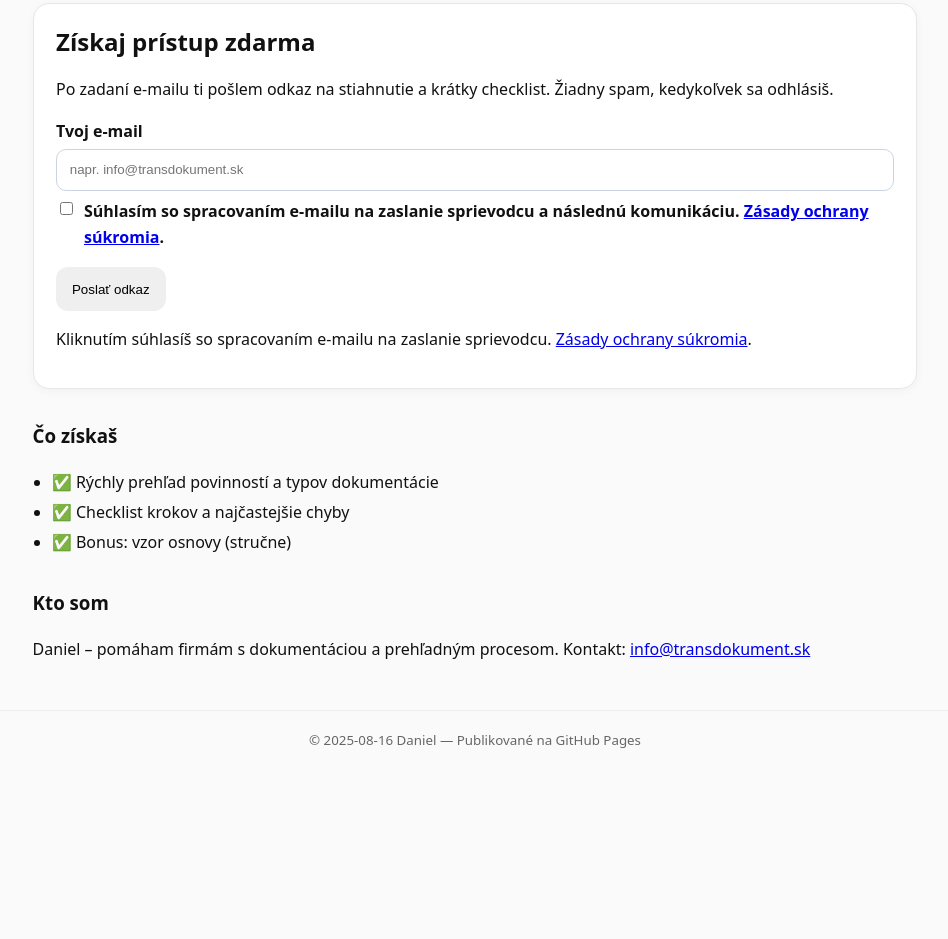
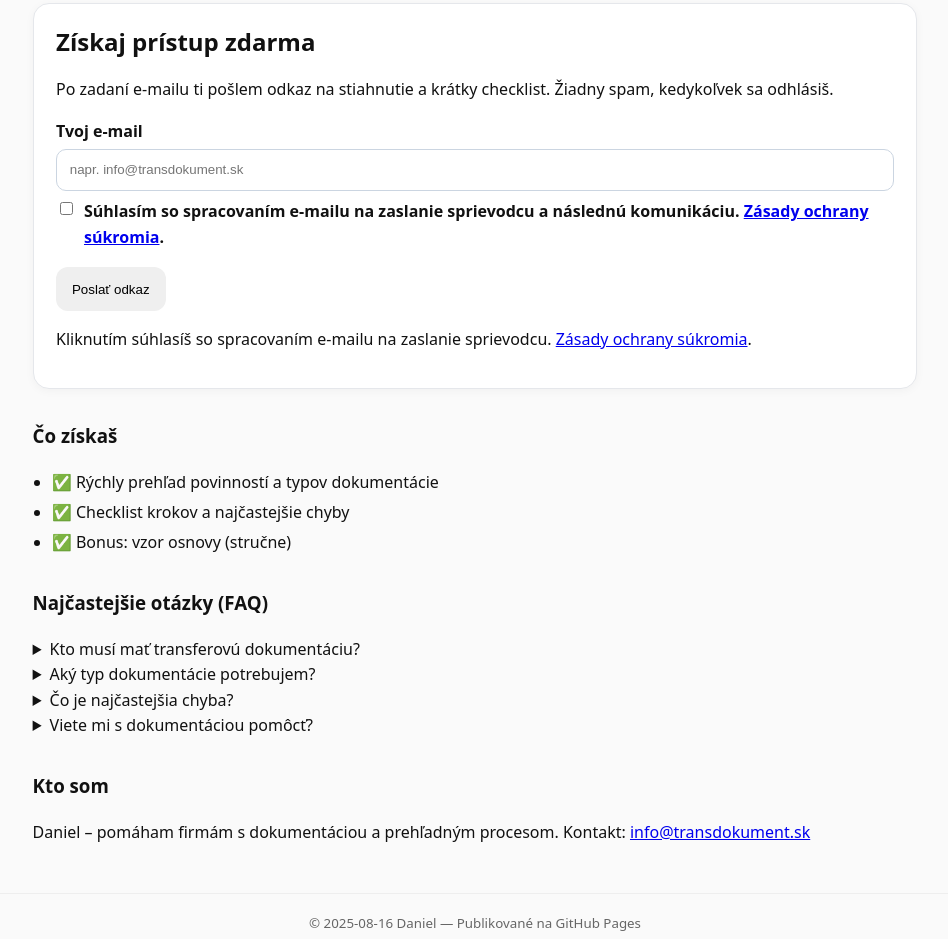
Before and after one commit to DanielFulle/transdokument.sk, a plain HTML site: page index.html in a window 1280 px wide. Shown: the part 262-1201 px from the top of the page, without its empty margins (165-1113 px from the left). Before the commit the page ends 1031 px from the top, so only its background shows below. Drawn offline with Linux system fonts and the light colour scheme.

Commit message:
Update index.html

```diff
--- a/index.html
+++ b/index.html
@@ -85,6 +85,30 @@
       </ul>
     </section>
 
+    <section class="faq">
+      <h3>Najčastejšie otázky (FAQ)</h3>
+
+      <details>
+        <summary>Kto musí mať transferovú dokumentáciu?</summary>
+        <p>Subjekty realizujúce kontrolované transakcie so spriaznenými osobami. Typ dokumentácie (skrátená/úplná) závisí od veľkosti a rizika transakcií.</p>
+      </details>
+
+      <details>
+        <summary>Aký typ dokumentácie potrebujem?</summary>
+        <p>Vo všeobecnosti: menšie transakcie → skrátená, významné a rizikové → úplná. V sprievodcovi nájdeš rýchly checklist rozhodovania.</p>
+      </details>
+
+      <details>
+        <summary>Čo je najčastejšia chyba?</summary>
+        <p>Oneskorené spracovanie a chýbajúce podklady k použitej metóde a porovnateľnosti. Dôležitá je priebežná evidencia.</p>
+      </details>
+
+      <details>
+        <summary>Viete mi s dokumentáciou pomôcť?</summary>
+        <p>Áno. Napíš na <a href="mailto:info@transdokument.sk">info@transdokument.sk</a> a urobíme krátky úvodný call.</p>
+      </details>
+    </section>
+
     <section class="about">
       <h3>Kto som</h3>
       <p>Daniel – pomáham firmám s dokumentáciou a prehľadným procesom. Kontakt: <a href="mailto:info@transdokument.sk">info@transdokument.sk</a></p>
```
